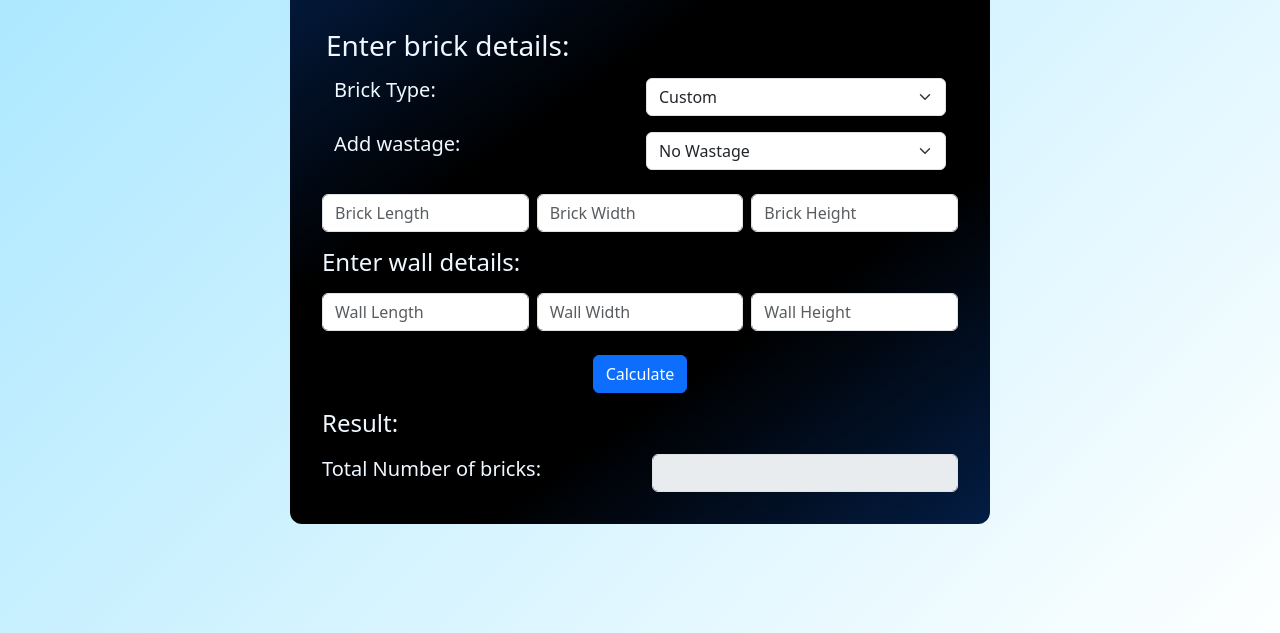
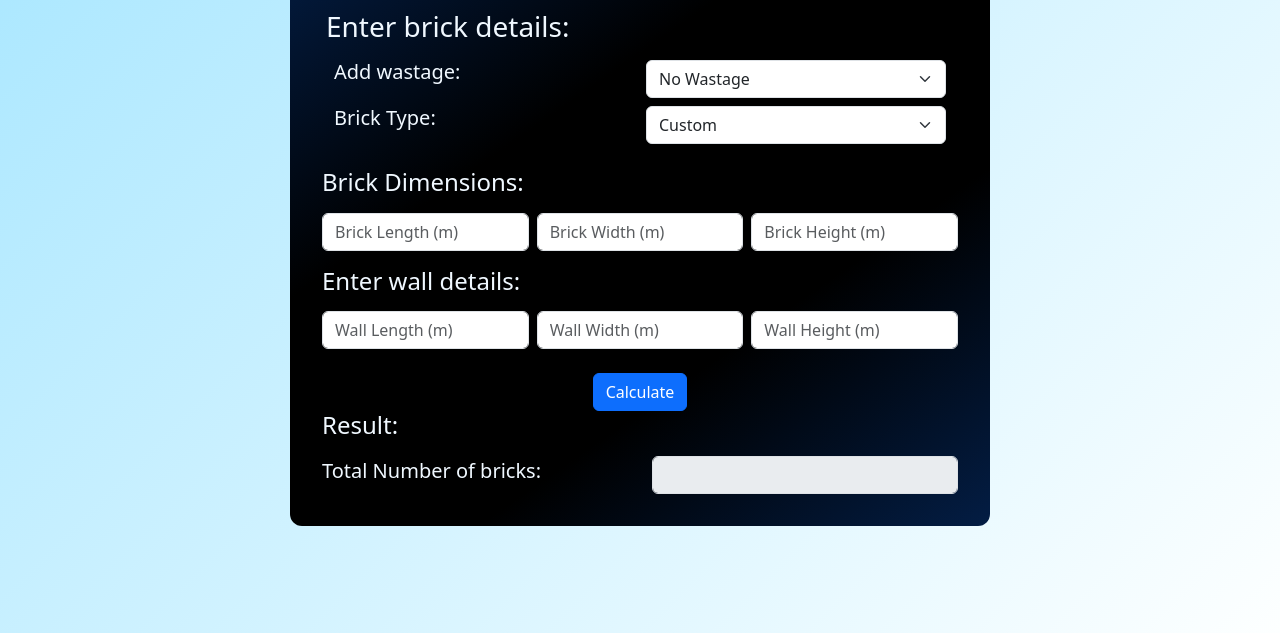
Before and after one commit to PSD24-art/calCivil-backend, a plain HTML site: page apps/brick_quant.html in a window 1280 px wide. Shown: the part 167-800 px from the top of the page. Drawn offline with nearby package versions, Linux system fonts and the light colour scheme.

Commit message:
Updated UI

```diff
--- a/apps/brick_quant.html
+++ b/apps/brick_quant.html
@@ -16,14 +16,24 @@
 
   <body class="container py-4">
     <div class="wrap container bg">
-      <h2 class="text-center mb-4">Brick Quantity Calculator</h2>
+      <h2 class="text-center mb-2">Brick Quantity Calculator</h2>
       <div class="content row g-2 align-items-center justify-content-center">
         <div class="row g-2 align-items-center">
           <h3 class="col-md-12 mb-3">Enter brick details:</h3>
           <div class="row mb-3 pe-0">
+            <h5 class="col-md-6">Add wastage:</h5>
+            <div class="col-md-6 pe-0 mb-2">
+              <select class="form-select col-md-8" id="wastage">
+                <option selected value="1">No Wastage</option>
+                <option value="0.10">Low wastage (10%)</option>
+                <option value="0.125">Standard wastage (12.5%)</option>
+                <option value="0.20">High wastage (20%)</option>
+              </select>
+            </div>
+
             <h5 class="col-md-6">Brick Type:</h5>
             <div class="col-md-6 pe-0">
-              <select class="form-select col-md-8 mb-3" id="select">
+              <select class="form-select col-md-8" id="select">
                 <option selected value="select">Custom</option>
                 <option value="stdLg">Standard 0.19&#215;0.09&#215;0.09</option>
                 <option value="stdSm">Standard 0.19&#215;0.09&#215;0.04</option>
@@ -31,22 +41,13 @@
                 <option value="modSm">Modular 0.23&#215;0.11&#215;0.04</option>
               </select>
             </div>
-
-            <h5 class="col-md-6">Add wastage:</h5>
-            <div class="col-md-6 pe-0">
-              <select class="form-select col-md-8" id="wastage">
-                <option selected value="1">No Wastage</option>
-                <option value="0.10">Low wastage (10%)</option>
-                <option value="0.125">Standard wastage (12.5%)</option>
-                <option value="0.20">High wastage (20%)</option>
-              </select>
-            </div>
           </div>
         </div>
+        <h4>Brick Dimensions:</h4>
         <div class="col-md-4">
           <input
             type="number"
-            placeholder="Brick Length"
+            placeholder="Brick Length (m)"
             class="form-control"
             id="brickLength"
             value=""
@@ -55,7 +56,7 @@
         <div class="col-md-4">
           <input
             type="text"
-            placeholder="Brick Width"
+            placeholder="Brick Width (m)"
             class="form-control"
             id="brickWidth"
           />
@@ -63,7 +64,7 @@
         <div class="col-md-4">
           <input
             type="text"
-            placeholder="Brick Height"
+            placeholder="Brick Height (m)"
             class="form-control"
             id="brickHeight"
           />
@@ -74,7 +75,7 @@
         <div class="col-md-4">
           <input
             type="text"
-            placeholder="Wall Length"
+            placeholder="Wall Length (m)"
             class="form-control"
             id="wallLength"
           />
@@ -82,7 +83,7 @@
         <div class="col-md-4">
           <input
             type="text"
-            placeholder="Wall Width"
+            placeholder="Wall Width (m)"
             class="form-control"
             id="wallWidth"
           />
@@ -91,7 +92,7 @@
         <div class="col-md-4">
           <input
             type="text"
-            placeholder="Wall Height"
+            placeholder="Wall Height (m)"
             class="form-control"
             id="wallHeight"
           />
@@ -101,7 +102,7 @@
         </div>
       </div>
 
-      <h4 class="mt-3">Result:</h4>
+      <h4 class="">Result:</h4>
       <div class="row mt-3 align-items-center">
         <h5 class="col-sm-6 text-wrap">Total Number of bricks:</h5>
         <div class="col-sm-6">
```
Also changed, not shown: index.html (+1 -1 lines).
